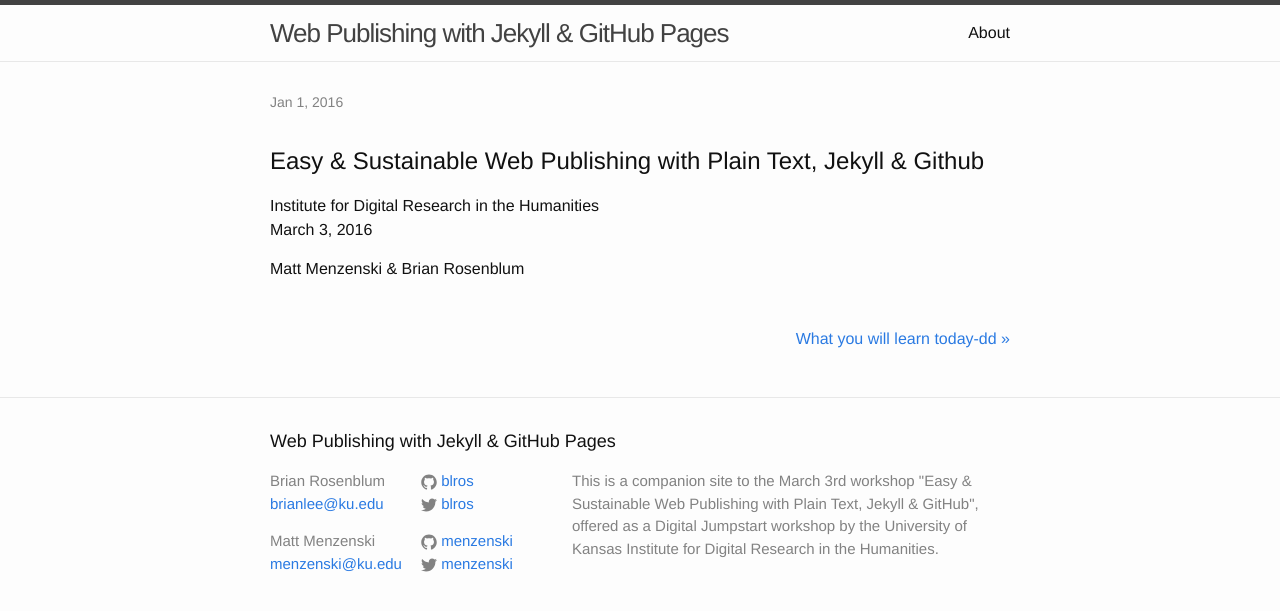
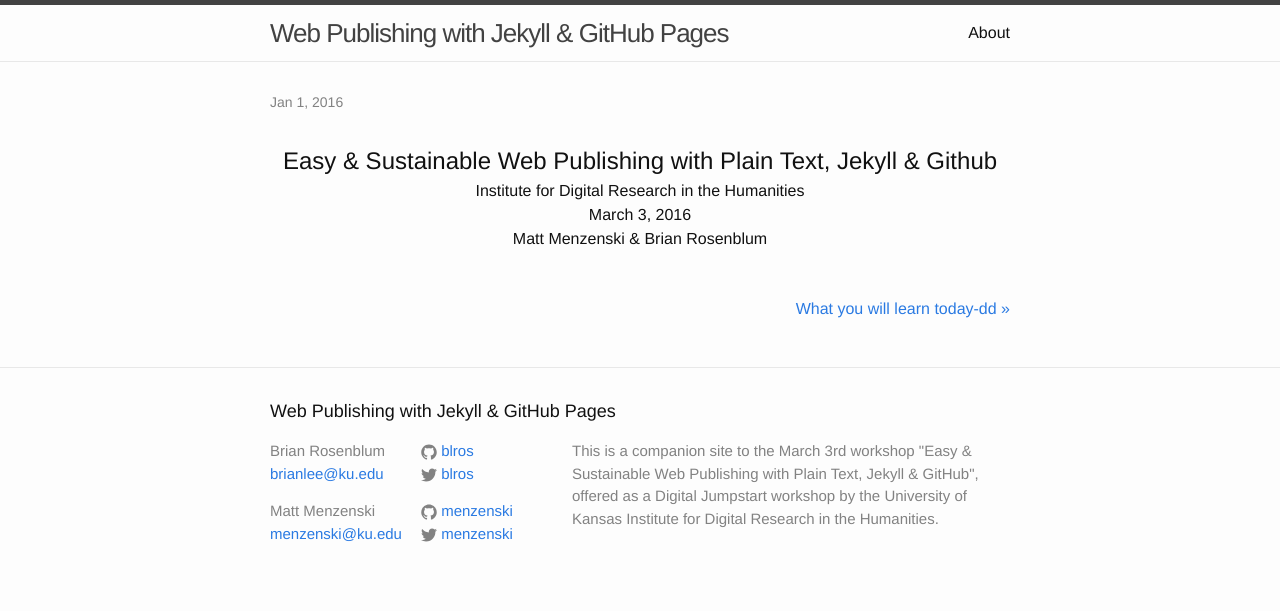
Before and after one commit to menzenski/idrh-static-site-workshop, a Jekyll site: the page built from _posts/2016-01-01-Start.md, in a window 1280 px wide. Shown: the top 611 px of the page. Built offline with Jekyll 4.4.1, drawn with Linux system fonts in a browser that asks for light colours.

Commit message:
Add style attrs

```diff
--- a/_posts/2016-01-01-Start.md
+++ b/_posts/2016-01-01-Start.md
@@ -4,10 +4,14 @@ title: Start
 published: true
 ---
 
+<div style="text-align:center;">
 
-# Easy & Sustainable Web Publishing with Plain Text, Jekyll & Github
+<h1 style="margin:0 auto;text-align:center;">Easy &amp; Sustainable Web Publishing with Plain Text, Jekyll & Github</h1>
 
-Institute for Digital Research in the Humanities
-March 3, 2016
+<p style="margin:0 auto;text-align:center;">Institute for Digital Research in the Humanities</p>
 
-Matt Menzenski & Brian Rosenblum
+<p style="margin:0 auto;text-align:center;">March 3, 2016</p>
+
+<p style="margin:0 auto;text-align:center;">Matt Menzenski &amp; Brian Rosenblum</p>
+
+</div>
```
